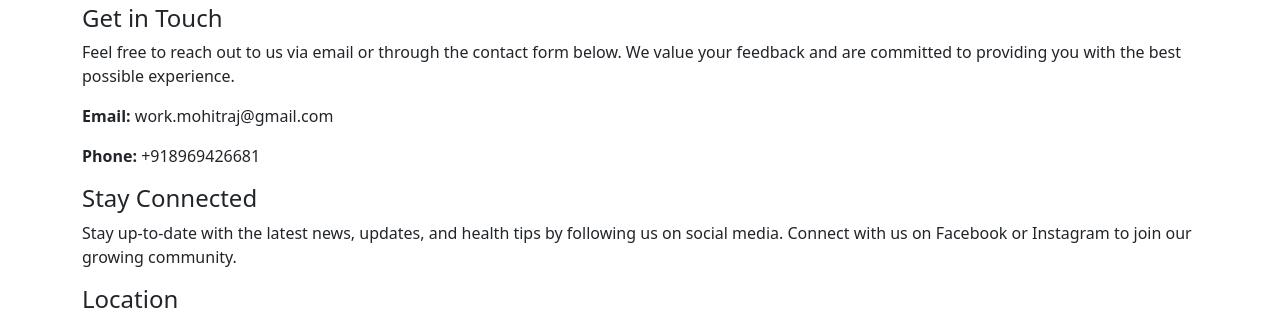
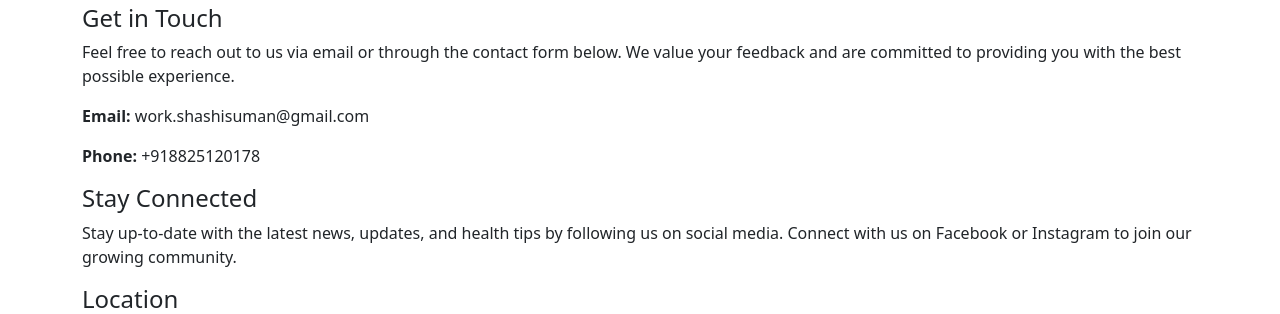
Before and after one commit to Sha123er/AI-Doctor, a Flask app: page /contact in a window 1280 px wide. Shown: the part 198-512 px from the top of the page. Run offline with Flask 2, Linux system fonts and the light colour scheme; parts of the project's set-up code (start-up, migrations or seed data) failed here and were passed over.

Commit message:
Update contact details in contact.html
Updated contact information with new email and phone numbers.

```diff
--- a/templates/contact.html
+++ b/templates/contact.html
@@ -21,8 +21,8 @@
 </h4>
 <p>Feel free to reach out to us via email or through the contact form below. We value your feedback and are committed to providing you with the best possible experience.
 </p>
-<p><b>Email:</b> work.mohitraj@gmail.com</p>
-<p><b>Phone:</b> +918969426681</p>
+<p><b>Email:</b> work.shashisuman@gmail.com</p>
+<p><b>Phone:</b> +918825120178</p>
 
 
 <h4>Stay Connected</h4>
```
